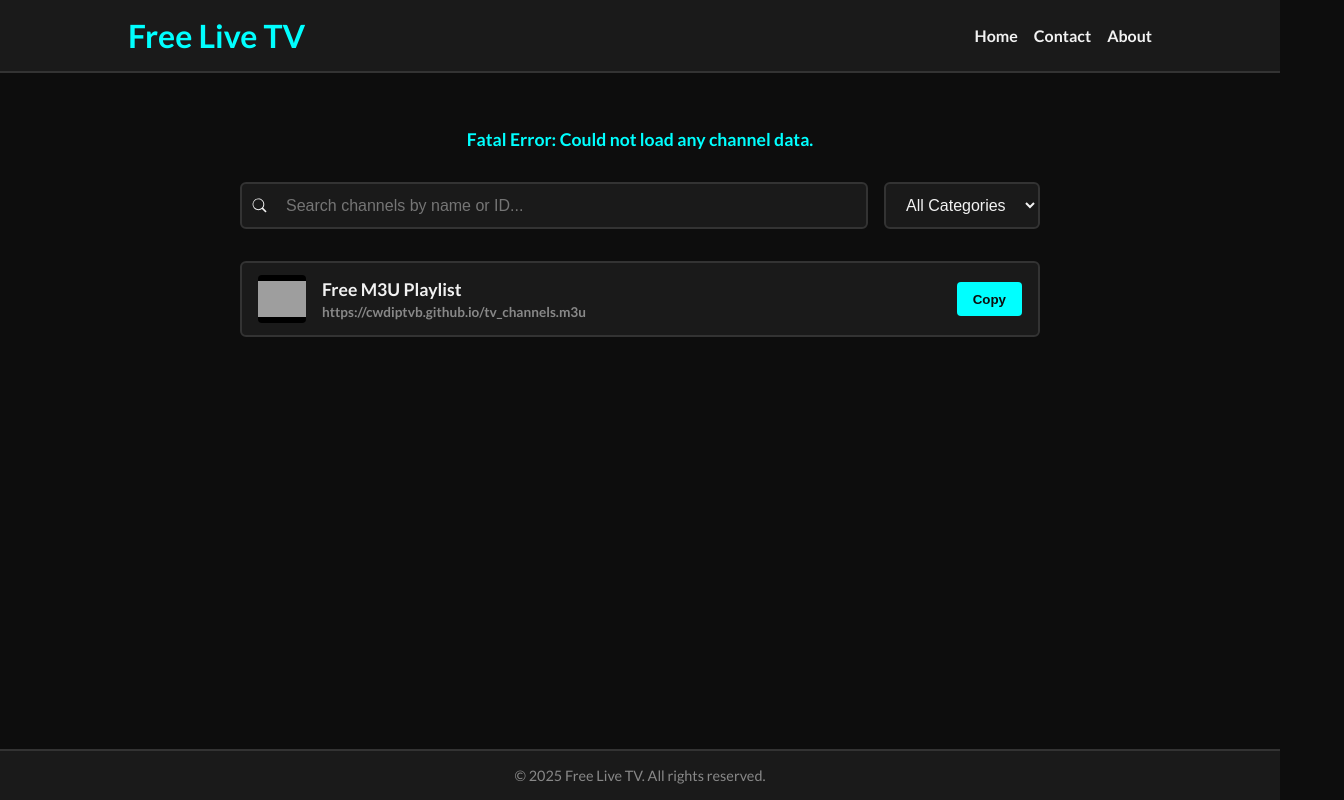
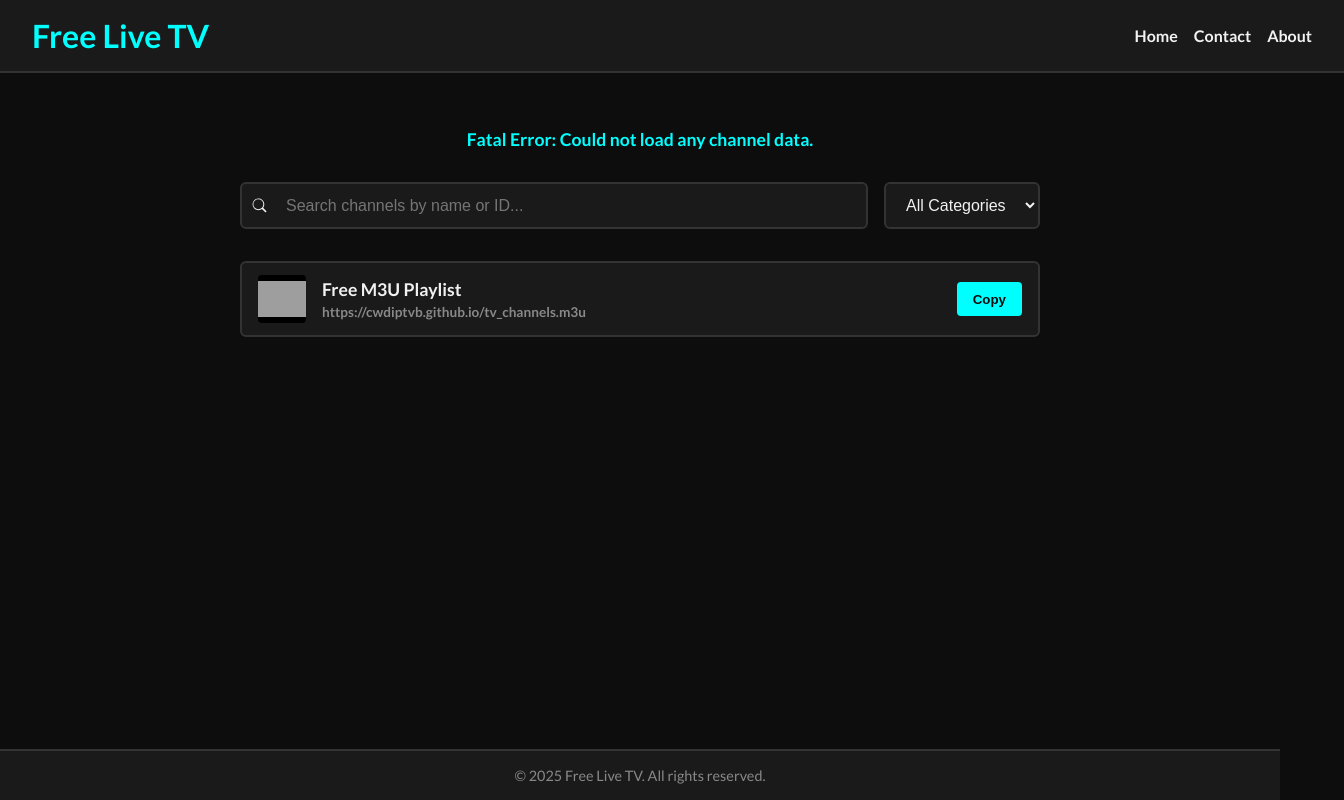
Before and after one commit to cwdiptvb/cwdiptvb.github.io, a plain HTML site: page index.html in a window 1280 px wide. Shown: the whole page, 1344 px wide, since content can reach past the window. Drawn offline with nearby package versions, Linux system fonts and the light colour scheme; no server answers; grey boxes are pictures that could not be loaded.

Commit message:
Update index.html

```diff
--- a/index.html
+++ b/index.html
@@ -27,12 +27,13 @@ html, body {
 
 header {
   background-color: #1a1a1a;
-  padding: 1rem 10%;
+  padding: 1rem 2rem;
   border-bottom: 2px solid #333;
   display: flex;
-  justify-content: space-between;
+  justify-content: center;
   align-items: center;
   flex-wrap: wrap;
+  width: 100%;
 }
 
 .header-content {
@@ -40,6 +41,7 @@ header {
   justify-content: space-between;
   align-items: center;
   width: 100%;
+  max-width: none;
 }
 
 header a {
```
